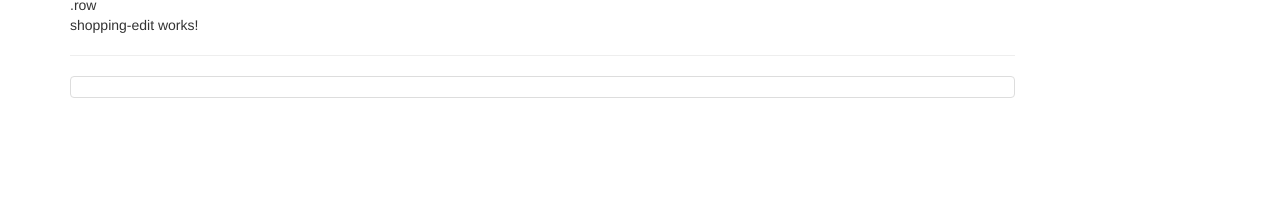
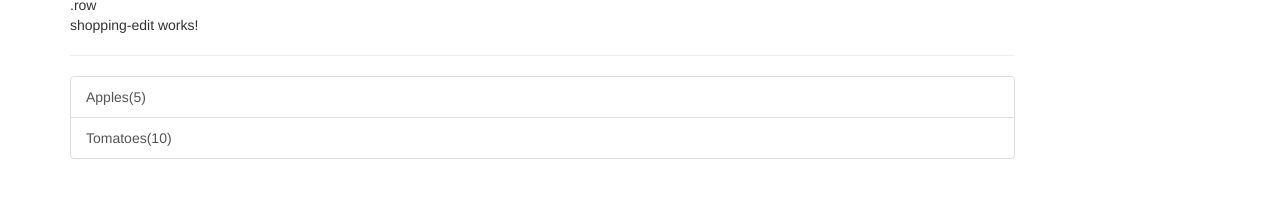
Before and after one commit to kbhalla22/Recipe-Book_Angular, an Angular app: page / in a window 1280 px wide. Shown: the part 338-536 px from the top of the page. Built offline with nearby package versions, Linux system fonts and the light colour scheme.

Commit message:
Updated shopping list component

```diff
--- a/src/app/shopping-list/shopping-list.component.html
+++ b/src/app/shopping-list/shopping-list.component.html
@@ -4,7 +4,8 @@
     <app-shopping-edit></app-shopping-edit>
     <hr>
     <ul class="list-group">
-      <a class="list-group-item" style="cursor: pointer"></a>
+      <a class="list-group-item" style="cursor: pointer" *ngFor="let ingredient of ingredients">
+      {{ingredient.name}}({{ingredient.amount}})</a>
 
     </ul>
   </div>
--- a/src/app/shopping-list/shopping-list.component.ts
+++ b/src/app/shopping-list/shopping-list.component.ts
@@ -1,4 +1,5 @@
 import { Component, OnInit } from '@angular/core';
+import { Ingredient } from '../shared/ingredient.model';
 
 @Component({
   selector: 'app-shopping-list',
@@ -6,7 +7,9 @@
   styleUrls: ['./shopping-list.component.css']
 })
 export class ShoppingListComponent implements OnInit {
-ingreduents=[];
+  ingredients : Ingredient[] = [new Ingredient('Apples',5),
+new Ingredient('Tomatoes',10),];
+
   constructor() { }
 
   ngOnInit() {
```
